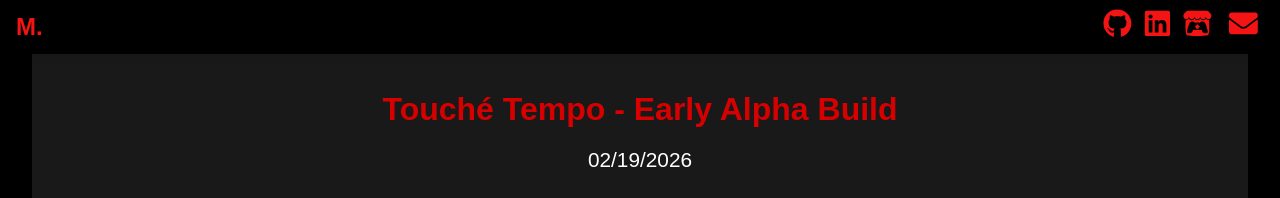
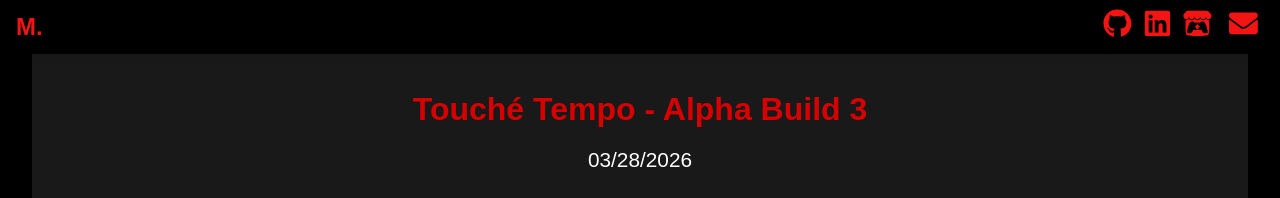
Before and after one commit to Mame-Mor-M/Mame-Mor-Site, a React (Create React App) app in the folder mame-mor-portfolio/: page /blog in a window 1280 px wide. Shown: the top 198 px of the page. Built offline with nearby package versions, Linux system fonts and the light colour scheme; a web font is replaced by a local one.

Commit message:
Updated blog

```diff
--- a/mame-mor-portfolio/src/blogData.js
+++ b/mame-mor-portfolio/src/blogData.js
@@ -1,4 +1,14 @@
 const blogs = [
+
+    {
+        title: 'Touché Tempo - Alpha Build 3',
+        date: '03/28/2026',
+        summary: "After a month and 2 playtests Touché Tempo has grown more into the game we intially planned. We were able to add feint mechanics, dodge regeneration, outlines, custom difficulty settings such as enabling and disabling key icons, accessibility settings, a new level, and so much more!",
+        media: [
+            { type: 'video', src: 'https://github.com/Mame-Mor-M/Mame-Mor-Site/releases/download/PortfolioVids/Settings.mp4' },
+            { type: 'video', src: 'https://github.com/Mame-Mor-M/Mame-Mor-Site/releases/download/PortfolioVids/Vs-Prince.mp4' }
+        ]
+    },
 
     {
         title: 'Touché Tempo - Early Alpha Build',
```
